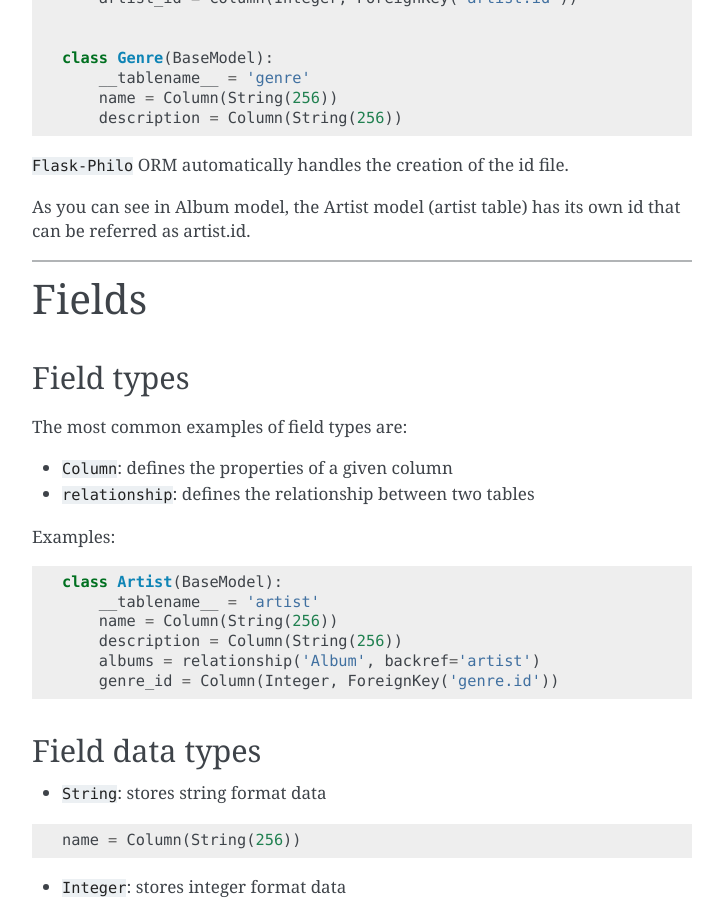
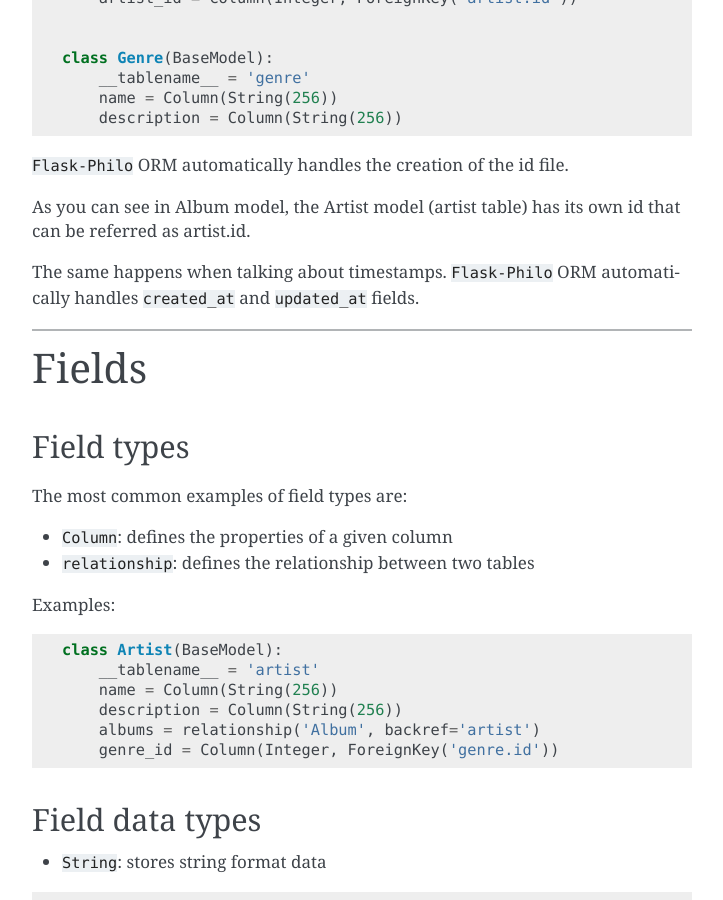
Before and after one commit to fenderdigital/flask-philo, a Sphinx documentation site: the page built from documentation/source/db/postgresql-orm.rst, in a window 1280 px wide and 900 px high, scrolled down 1377 px. Shown: the whole window, without its empty margins (388-1111 px from the left). Built offline with Sphinx 7.4.7, drawn with Linux system fonts in a browser that asks for light colours.

Commit message:
Info about timestamps

```diff
--- a/documentation/source/db/postgresql-orm.rst
+++ b/documentation/source/db/postgresql-orm.rst
@@ -80,6 +80,8 @@ your application:
 ``Flask-Philo`` ORM automatically handles the creation of the id file.
 
 As you can see in Album model, the Artist model (artist table) has its own id that can be referred as artist.id.
+
+The same happens when talking about timestamps. ``Flask-Philo`` ORM automatically handles ``created_at`` and ``updated_at`` fields.
 
 ----
 
```
